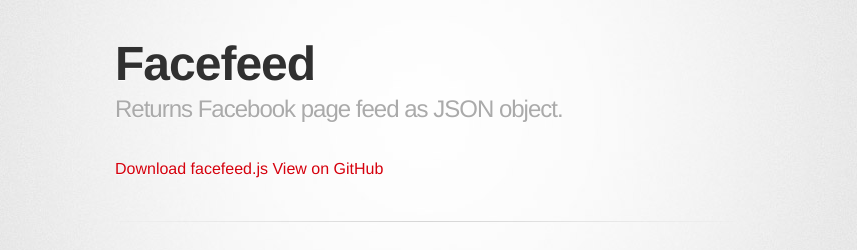
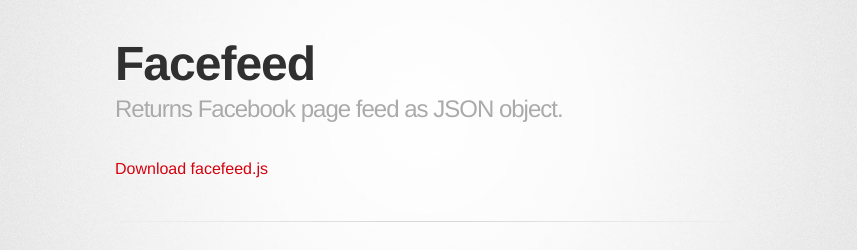
Before and after one commit to scottyg/facefeed, a plain HTML site: page index.html in a window 1280 px wide. Shown: the top 250 px of the page, without its empty margins (215-1072 px from the left). Drawn offline with Linux system fonts and the light colour scheme; a web font is replaced by a local one.

Commit message:
Update index.html

```diff
--- a/index.html
+++ b/index.html
@@ -24,7 +24,6 @@
 
         <section id="downloads" class="clearfix">
           <a href="https://github.com/scottyg/facefeed/releases/download/v0.1.0/facefeed.js"><span>Download facefeed.js</span></a>
-          <a href="https://github.com/scottyg/facefeed"><span>View on GitHub</span></a>
         </section>
 
         <hr>
```
